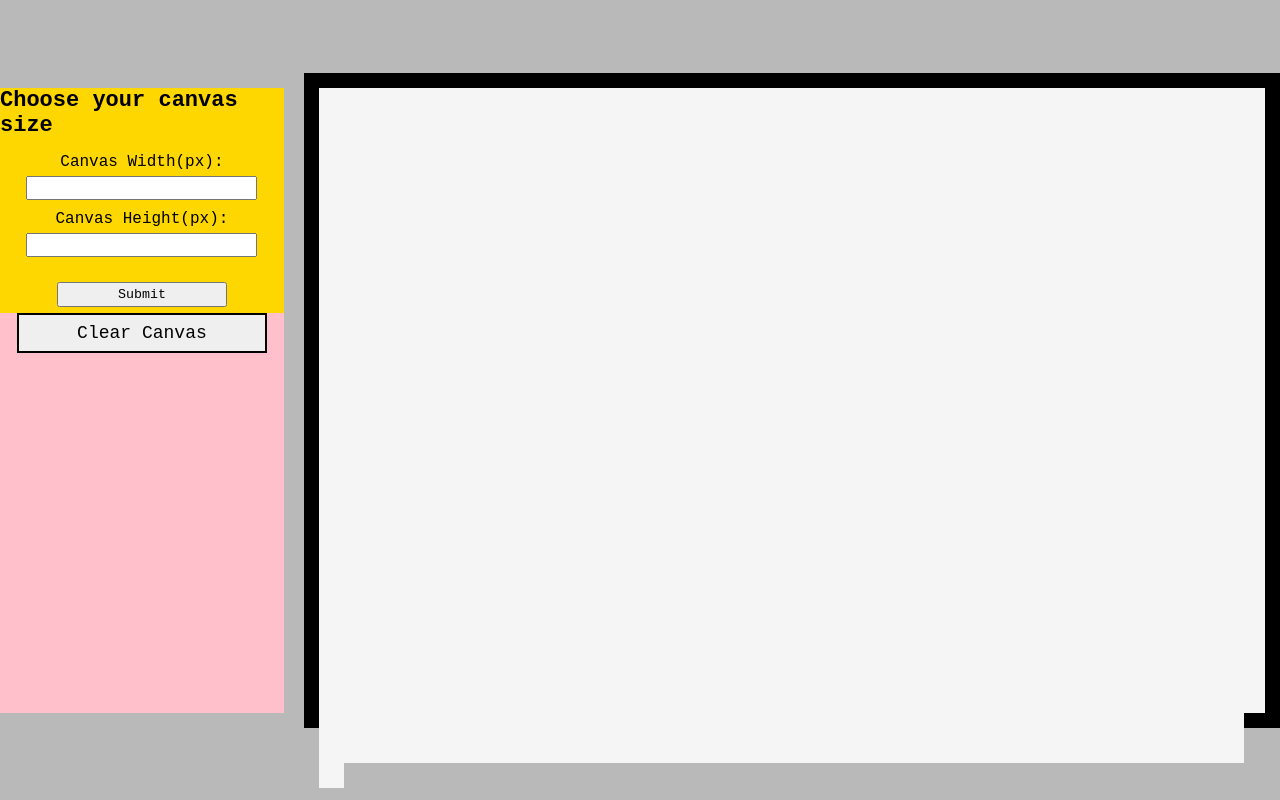
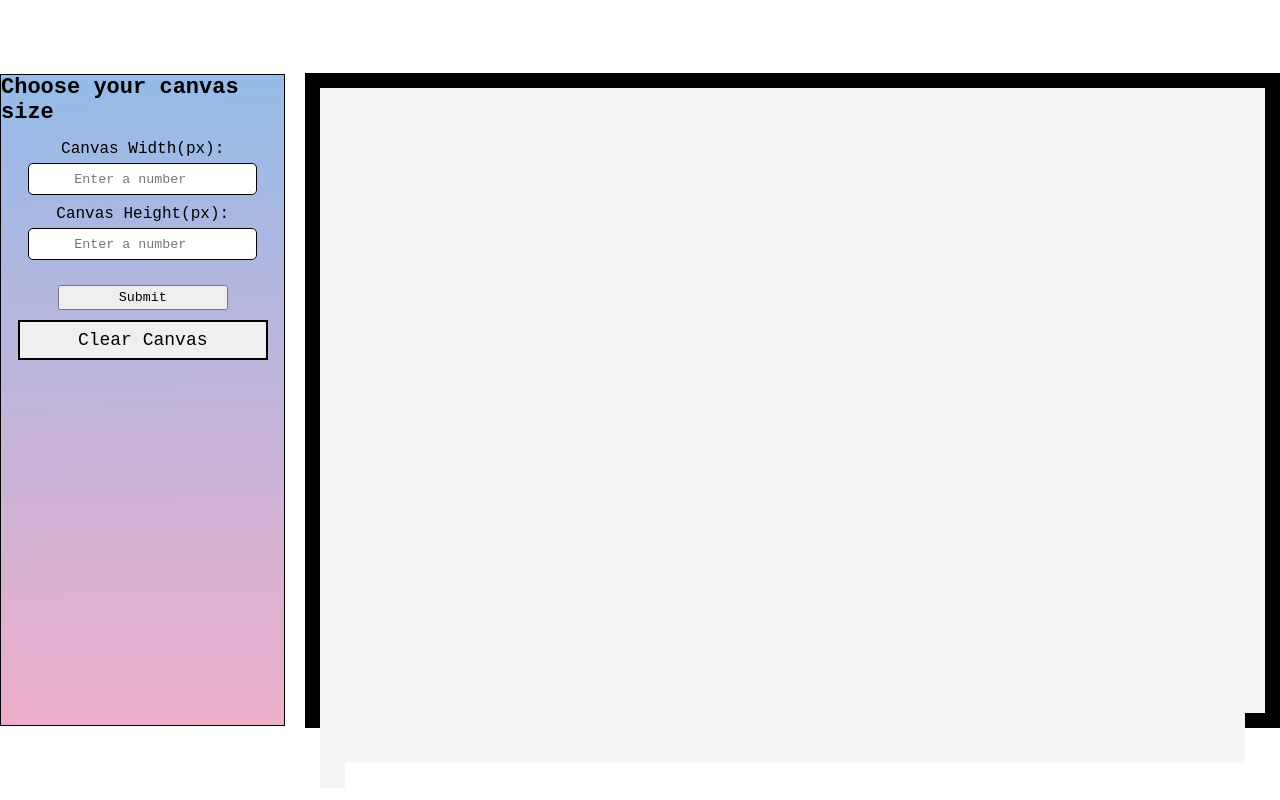
Before and after one commit to tylerkap/Etch-a-Sketch-JavaScript-Study, a plain HTML site: page index.html in a window 1280 px wide. Drawn offline with Linux system fonts and the light colour scheme.

Commit message:
Fixed logical errors and minor style changes

```diff
--- a/index.html
+++ b/index.html
@@ -13,9 +13,9 @@
         <div class="canvas">
             <h3>Choose your canvas size</h3>
             <label for="canvas-width">Canvas Width(px): </label>
-            <input type="number" min="0" max="1000" name="canvas-width" id="canvas-width">
+            <input type="number" min="0" max="1000" name="canvas-width" step="1" id="canvas-width" placeholder="Enter a number">
             <label for="canvas-height">Canvas Height(px): </label>
-            <input type="number" min="0" max="625" name="canvas-height" id="canvas-height">
+            <input type="number" min="0" max="625" name="canvas-height" step="1" id="canvas-height" placeholder="Enter a number">
             <button type="submit" name="canvas-size-btn" id="canvas-size-btn">Submit</button>
 
         </div>
--- a/script.js
+++ b/script.js
@@ -1,15 +1,8 @@
 function generateBoxes(width, height) {
     container.replaceChildren();
+    let canvasSqarePixel = width * height;
+    let numBoxes = Math.ceil(canvasSqarePixel / 625);
 
-
-
-    let canvasSqarePixel = width * height;
-    let numBoxes = canvasSqarePixel / 625;
-
-
-
-    let containerWidth = width * 25;
-    let containerHeight = height * 25;
 
     container.style.cssText = `width: ${width}px; height: ${height}px;`;
 
@@ -28,6 +21,7 @@ function generateBoxes(width, height) {
 
     //Adding mouseover listener event for all boxes
 
+
     boxes.forEach((box) => {
 
         box.addEventListener('mouseover', () => {
@@ -44,6 +38,7 @@ function generateBoxes(width, height) {
 
     });
 
+
     //listener event to clear canvas
 
     btn.addEventListener('click', () => {
@@ -56,8 +51,8 @@ function generateBoxes(width, height) {
 function generateCanvasSize() {
 
     canvasSizeBtn.addEventListener('click', () => {
-        let width = userWidthInput.value;
-        let height = userWidthInput.value;
+        let width = Number(userWidthInput.value);
+        let height = Number(userHeightInput.value);
 
         generateBoxes(width, height);
 
--- a/styles.css
+++ b/styles.css
@@ -7,7 +7,7 @@
 html, body {
   width: 100%;
   height: 100vh;
-  background-color: rgb(185, 185, 185);
+  background-color: rgb(255, 255, 255);
   display: flex;
   justify-content: center;
   align-items: center;
@@ -15,17 +15,18 @@ html, body {
 
 .controls {
   width: 300px;
-  height: 625px;
-  background-color: pink;
+  height: 650px;
+  background: #EEAECA;
+  background: linear-gradient(358deg, rgb(238, 174, 202) 0%, rgb(148, 187, 233) 100%);
   margin-right: 20px;
+  border: 1px solid black;
   display: flex;
   align-items: center;
   flex-direction: column;
 }
 .controls .canvas {
   width: 100%;
-  height: 225px;
-  background-color: gold;
+  height: 245px;
   display: flex;
   align-items: center;
   flex-direction: column;
@@ -36,9 +37,23 @@ html, body {
 }
 .controls .canvas input {
   width: 80%;
-  height: 20px;
+  height: 30px;
   margin: 5px 0 10px 0;
   text-align: center;
+  border-radius: 5px;
+  border: 1px solid black;
+}
+.controls .canvas input:focus::placeholder {
+  color: transparent;
+}
+.controls .canvas input:focus {
+  background-color: rgb(255, 194, 237);
+}
+.controls .canvas input[type=number]::-webkit-inner-spin-button, .controls .canvas input ::-webkit-outer-spin-button {
+  cursor: pointer;
+  width: 20px;
+  height: 25px;
+  margin-right: 10px;
 }
 .controls .canvas button {
   width: 60%;
@@ -62,8 +77,8 @@ html, body {
 }
 
 .container {
-  width: 1000px;
-  height: 625px;
+  width: 100%;
+  height: 100%;
   background-color: whitesmoke;
   border: 15px solid black;
   display: flex;
```
Also changed, not shown: 1 other file.
